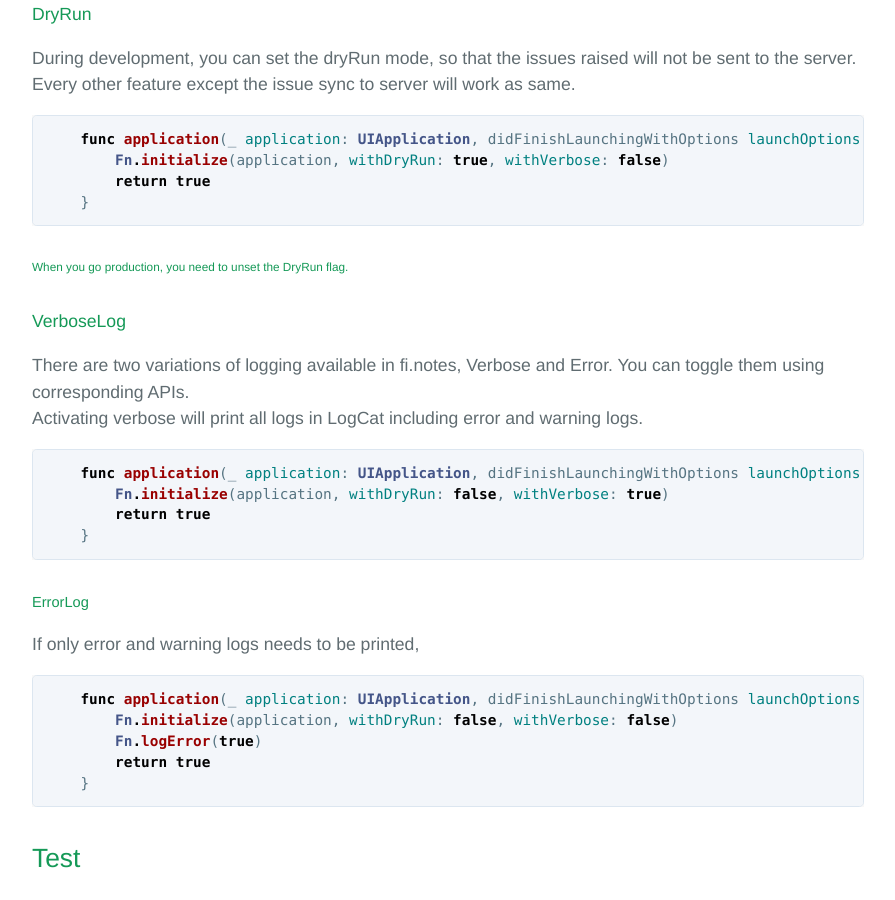
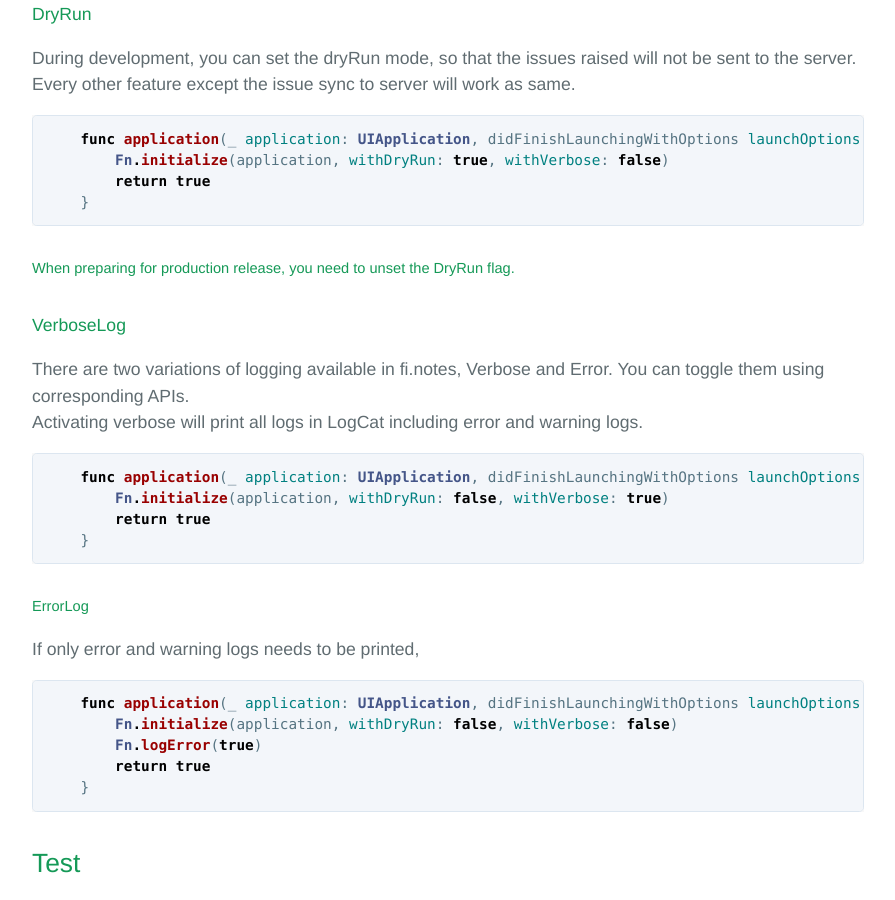
Before and after one commit to finotes/finotes.github.io, a Jekyll site: the page built from _posts/2018-02-02-swift-docs.md, in a window 1280 px wide and 900 px high, scrolled down 1399 px. Shown: the whole window, without its empty margins (192-1087 px from the left). Built offline with Jekyll 4.4.1, drawn with Linux system fonts in a browser that asks for light colours; some web fonts are replaced.

Commit message:
Update 2018-02-02-swift-docs.md

````diff
--- a/_posts/2018-02-02-swift-docs.md
+++ b/_posts/2018-02-02-swift-docs.md
@@ -61,7 +61,7 @@ During development, you can set the dryRun mode, so that the issues raised will
         return true
     }
 ```
-###### When you go production, you need to unset the DryRun flag.
+##### When preparing for production release, you need to unset the DryRun flag.
 
 #### VerboseLog
 There are two variations of logging available in fi.notes, Verbose and Error. You can toggle them using corresponding APIs.
````
